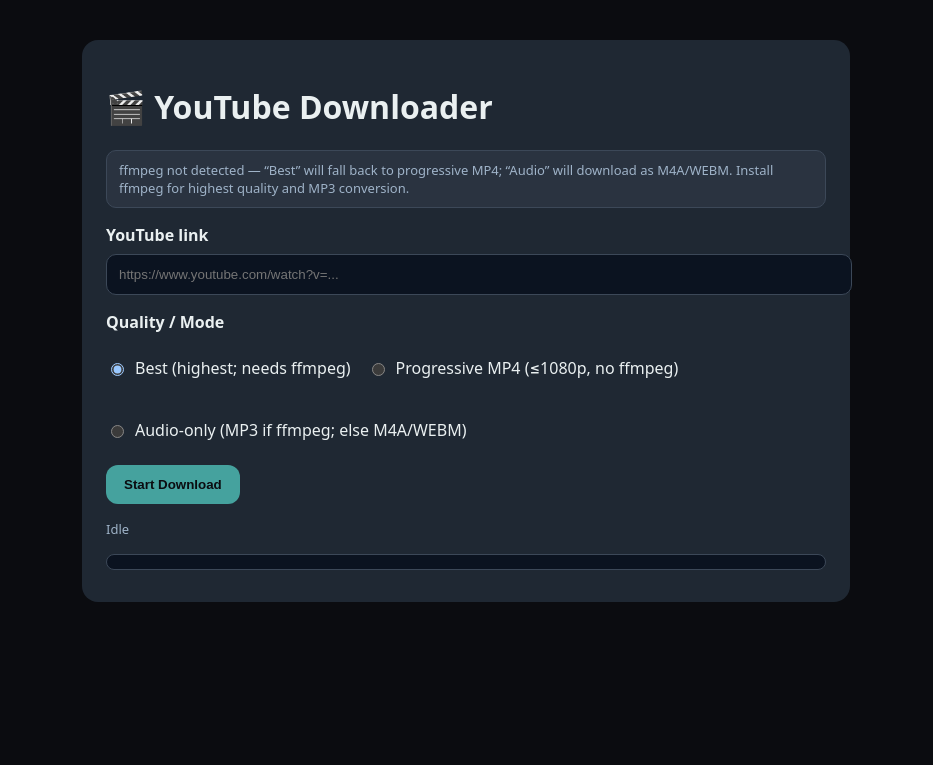
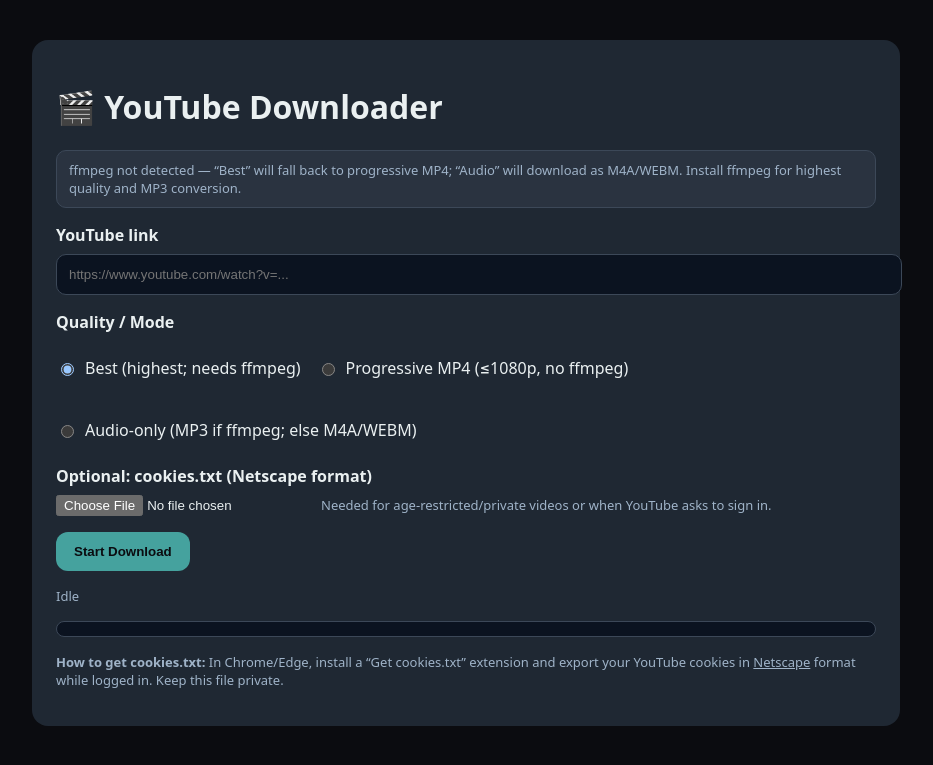
Before and after one commit to BodruddozaRedoy/Youtube-Video-Downloader, a Flask app: page / in a window 1280 px wide. Shown: the top 765 px of the page, without its empty margins (174-1107 px from the left). Run offline with Flask 3, Linux system fonts and the light colour scheme.

Commit message:
fixed cookie support error

```diff
--- a/app.py
+++ b/app.py
@@ -14,7 +14,7 @@
 app.secret_key = "dev"  # change in production
 
 # In-memory progress state
-PROGRESS = {}  # job_id -> dict(status, percent, speed, eta, msg, tmpdir, final_path, error, filename)
+PROGRESS = {}  # job_id -> dict(status, percent, speed, eta, msg, tmpdir, final_path, error, filename, cookiefile, cookiedir)
 
 
 # ---------- Utilities ----------
@@ -29,7 +29,7 @@
             fp = os.path.join(loc, "ffprobe")
             return os.path.exists(ff) and os.path.exists(fp)
         else:
-            # If pointing to ffmpeg binary, assume ffprobe sits alongside or in PATH
+            # If pointing to ffmpeg binary, assume ffprobe sits alongside or is in PATH
             return os.path.exists(loc)
     # Fallback: PATH lookup
     return bool(shutil.which("ffmpeg") and shutil.which("ffprobe"))
@@ -47,6 +47,8 @@
         "final_path": None,
         "filename": None,
         "error": None,
+        "cookiefile": None,
+        "cookiedir": None,
     }
     return job_id
 
@@ -61,6 +63,7 @@
     """
     ff = have_ffmpeg()
     ff_loc = os.environ.get("FFMPEG_LOCATION")  # optional
+    cookiefile = PROGRESS.get(job_id, {}).get("cookiefile")
 
     def hook(d):
         job = PROGRESS.get(job_id)
@@ -91,6 +94,8 @@
     }
     if ff_loc:
         ydl_opts["ffmpeg_location"] = ff_loc  # tell yt-dlp where ffmpeg/ffprobe are
+    if cookiefile:
+        ydl_opts["cookiefile"] = cookiefile   # pass uploaded cookies to yt-dlp
 
     if mode == "audio":
         if ff:
@@ -184,6 +189,7 @@
 
 @app.route("/start", methods=["POST"])
 def start():
+    # Accept form-data (file upload) or JSON
     data = request.form or request.json or {}
     url = (data.get("url") or "").strip()
     mode = (data.get("mode") or "best").strip()
@@ -191,6 +197,16 @@
         return jsonify({"ok": False, "error": "No URL"}), 400
 
     job_id = make_job()
+
+    # If a cookies.txt file was uploaded, save it for this job
+    file = request.files.get("cookies")
+    if file and file.filename:
+        cookiedir = tempfile.mkdtemp(prefix=f"yt_cookie_{job_id}_")
+        cookiefile = os.path.join(cookiedir, "cookies.txt")
+        file.save(cookiefile)
+        PROGRESS[job_id]["cookiedir"] = cookiedir
+        PROGRESS[job_id]["cookiefile"] = cookiefile
+
     threading.Thread(target=download_worker, args=(url, mode, job_id), daemon=True).start()
     return jsonify({"ok": True, "job_id": job_id})
 
@@ -222,6 +238,7 @@
 
     final_path = job["final_path"]
     tmpdir = job["tmpdir"]
+    cookiedir = job.get("cookiedir")
     filename = os.path.basename(final_path)
 
     @after_this_request
@@ -230,6 +247,11 @@
             shutil.rmtree(tmpdir, ignore_errors=True)
         except Exception:
             pass
+        if cookiedir:
+            try:
+                shutil.rmtree(cookiedir, ignore_errors=True)
+            except Exception:
+                pass
         PROGRESS.pop(job_id, None)  # free memory
         return resp
 
--- a/templates/index.html
+++ b/templates/index.html
@@ -7,7 +7,7 @@
   <style>
     :root { color-scheme: dark; }
     body { font-family: system-ui, -apple-system, Segoe UI, Roboto, sans-serif; margin:40px; background:#0b0c10; color:#eaf0f1; }
-    .card { max-width:720px; margin:0 auto; background:#1f2833; padding:24px; border-radius:16px; }
+    .card { max-width:820px; margin:0 auto; background:#1f2833; padding:24px; border-radius:16px; }
     label { display:block; font-weight:600; margin:16px 0 8px; }
     input[type="text"] { width:100%; padding:12px; border-radius:10px; border:1px solid #3c4858; background:#0b1320; color:#eaf0f1; }
     .radio { display:flex; gap:16px; flex-wrap:wrap; margin-top:8px; }
@@ -18,6 +18,7 @@
     .muted { color:#9fb3c8; font-size:13px; }
     .mono { font-family: ui-monospace, SFMono-Regular, Menlo, Consolas, monospace; }
     .banner { background:#2a3340; border:1px solid #3c4858; padding:10px 12px; border-radius:10px; margin-bottom:12px; }
+    .row { display:flex; gap:12px; align-items:center; flex-wrap:wrap; }
   </style>
 </head>
 <body>
@@ -29,7 +30,7 @@
       Install ffmpeg for highest quality and MP3 conversion.
     </div>
 
-    <form id="form">
+    <form id="form" enctype="multipart/form-data">
       <label for="url">YouTube link</label>
       <input id="url" name="url" type="text" placeholder="https://www.youtube.com/watch?v=..." required />
 
@@ -40,12 +41,23 @@
         <label><input type="radio" name="mode" value="audio" /> Audio-only (MP3 if ffmpeg; else M4A/WEBM)</label>
       </div>
 
+      <label for="cookies">Optional: cookies.txt (Netscape format)</label>
+      <div class="row">
+        <input id="cookies" name="cookies" type="file" accept=".txt" />
+        <span class="muted">Needed for age-restricted/private videos or when YouTube asks to sign in.</span>
+      </div>
+
       <button type="submit">Start Download</button>
     </form>
 
     <div id="status" class="muted" style="margin-top:16px;">Idle</div>
     <div class="bar"><div id="fill" class="fill"></div></div>
     <div id="details" class="muted mono" style="margin-top:8px;"></div>
+
+    <p class="muted" style="margin-top:16px;">
+      <b>How to get cookies.txt:</b> In Chrome/Edge, install a “Get cookies.txt” extension and export
+      your YouTube cookies in <u>Netscape</u> format while logged in. Keep this file private.
+    </p>
   </div>
 
   <script>
```
